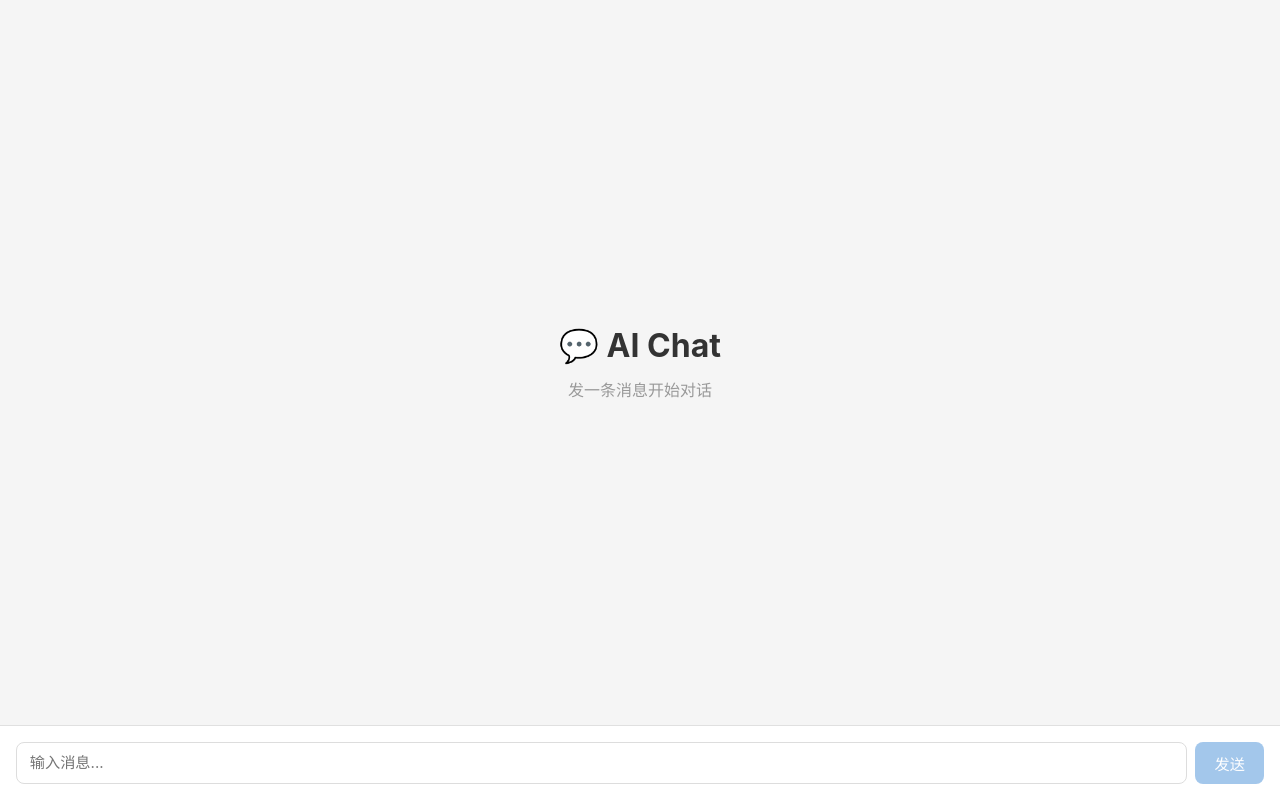
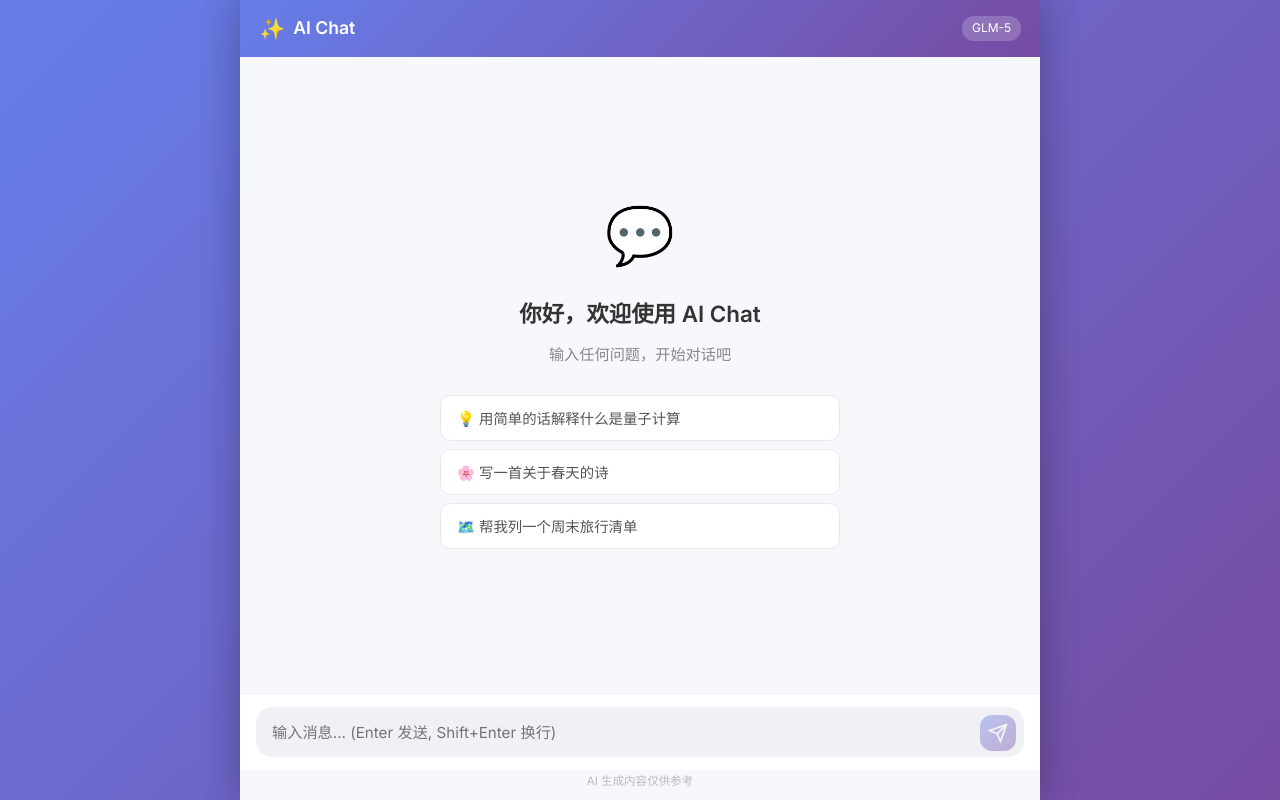
Before and after one commit to Joan-s-ai-project/frontend-vue3-chatbot, a Vue app: page / in a window 1280 px wide. Built offline with nearby package versions, Linux system fonts and the light colour scheme.

Commit message:
Step 6 — UI美化 (带智能断开滚动)

```diff
--- a/src/App.vue
+++ b/src/App.vue
@@ -9,14 +9,12 @@ const messages = ref<Message[]>([])
 const loading = ref(false)
 
 async function handleSend(text: string) {
-  // 1. 推入 user 消息
   messages.value.push({
     id: Date.now(),
     content: text,
     isUser: true
   })
 
-  // 2. 推入 assistant 占位
   messages.value.push({
     id: Date.now() + 1,
     content: '',
@@ -30,14 +28,13 @@ async function handleSend(text: string) {
   try {
     await sendStreamMessage(text, {
       onReasoning(chunk) {
-        aiMsg.reasoning += chunk  // 推理过程逐字追加
+        aiMsg.reasoning += chunk
       },
       onContent(chunk) {
-        aiMsg.reasoningLoading = false  // 推理结束，内容开始
+        aiMsg.reasoningLoading = false
         aiMsg.content += chunk
       },
       onDone(usage) {
-        console.log('[App] 完成, tokens:', usage)
         aiMsg.reasoningLoading = false
         loading.value = false
       },
@@ -57,26 +54,41 @@ async function handleSend(text: string) {
 
 <template>
   <div id="app">
-    <!-- 空状态 -->
+    <!-- 顶栏 -->
+    <header class="header">
+      <div class="header-title">
+        <span class="logo">✨</span>
+        <h1>AI Chat</h1>
+      </div>
+      <span class="header-badge">GLM-5</span>
+    </header>
+
+    <!-- 空状态欢迎页 -->
     <div v-if="messages.length === 0" class="welcome">
-      <h1>💬 AI Chat</h1>
-      <p>发一条消息开始对话</p>
+      <div class="welcome-icon">💬</div>
+      <h2>你好，欢迎使用 AI Chat</h2>
+      <p>输入任何问题，开始对话吧</p>
+      <div class="welcome-tips">
+        <div class="tip" @click="handleSend('用简单的话解释什么是量子计算')">💡 用简单的话解释什么是量子计算</div>
+        <div class="tip" @click="handleSend('写一首关于春天的诗')">🌸 写一首关于春天的诗</div>
+        <div class="tip" @click="handleSend('帮我列一个周末旅行清单')">🗺️ 帮我列一个周末旅行清单</div>
+      </div>
     </div>
 
     <!-- 消息列表 -->
     <MessageList v-else :messages="messages" />
 
-    <!-- 加载指示 -->
-    <div v-if="loading" class="typing-indicator">
-      AI 思考中<span class="dots">...</span>
+    <!-- 输入框 -->
+    <div class="input-wrapper">
+      <ChatInput @send="handleSend" />
+      <p class="disclaimer">AI 生成内容仅供参考</p>
     </div>
-
-    <!-- 输入框 -->
-    <ChatInput @send="handleSend" />
   </div>
 </template>
 
 <style>
+@import url('https://fonts.googleapis.com/css2?family=Inter:wght@400;500;600&display=swap');
+
 * {
   margin: 0;
   padding: 0;
@@ -84,47 +96,123 @@ async function handleSend(text: string) {
 }
 
 body {
-  font-family: -apple-system, BlinkMacSystemFont, 'Segoe UI', Roboto, sans-serif;
-  background: #f5f5f5;
+  font-family: 'Inter', -apple-system, BlinkMacSystemFont, 'Segoe UI', Roboto, sans-serif;
+  background: linear-gradient(135deg, #667eea 0%, #764ba2 100%);
   color: #333;
+  min-height: 100vh;
 }
 
 #app {
   display: flex;
   flex-direction: column;
   height: 100vh;
+  max-width: 800px;
+  margin: 0 auto;
+  background: #f7f8fc;
+  box-shadow: 0 0 40px rgba(0,0,0,0.15);
 }
 
+/* 顶栏 */
+.header {
+  display: flex;
+  align-items: center;
+  justify-content: space-between;
+  padding: 0.8rem 1.2rem;
+  background: linear-gradient(135deg, #667eea 0%, #764ba2 100%);
+  color: #fff;
+}
+
+.header-title {
+  display: flex;
+  align-items: center;
+  gap: 0.5rem;
+}
+
+.header-title h1 {
+  font-size: 1.1rem;
+  font-weight: 600;
+}
+
+.logo {
+  font-size: 1.3rem;
+}
+
+.header-badge {
+  font-size: 0.75rem;
+  background: rgba(255,255,255,0.2);
+  padding: 0.2rem 0.6rem;
+  border-radius: 12px;
+  backdrop-filter: blur(4px);
+}
+
+/* 欢迎页 */
 .welcome {
   flex: 1;
   display: flex;
   flex-direction: column;
   align-items: center;
   justify-content: center;
-  gap: 0.5rem;
+  gap: 0.8rem;
+  padding: 2rem;
 }
 
-.welcome h1 {
-  font-size: 2rem;
+.welcome-icon {
+  font-size: 3.5rem;
+  animation: float 3s ease-in-out infinite;
+}
+
+@keyframes float {
+  0%, 100% { transform: translateY(0); }
+  50% { transform: translateY(-10px); }
+}
+
+.welcome h2 {
+  font-size: 1.4rem;
+  font-weight: 600;
+  color: #333;
 }
 
 .welcome p {
-  color: #999;
-  font-size: 1rem;
+  color: #888;
+  font-size: 0.95rem;
 }
 
-.typing-indicator {
-  padding: 0.5rem 1.5rem;
-  color: #999;
-  font-size: 0.85rem;
+.welcome-tips {
+  display: flex;
+  flex-direction: column;
+  gap: 0.5rem;
+  margin-top: 1rem;
+  width: 100%;
+  max-width: 400px;
 }
 
-.dots {
-  animation: blink 1.4s infinite;
+.tip {
+  padding: 0.7rem 1rem;
+  background: #fff;
+  border: 1px solid #e8e8e8;
+  border-radius: 10px;
+  font-size: 0.9rem;
+  color: #555;
+  cursor: pointer;
+  transition: all 0.2s;
 }
 
-@keyframes blink {
-  0%, 100% { opacity: 1; }
-  50% { opacity: 0.2; }
+.tip:hover {
+  border-color: #667eea;
+  color: #667eea;
+  transform: translateY(-1px);
+  box-shadow: 0 2px 8px rgba(102, 126, 234, 0.15);
+}
+
+/* 输入区域 */
+.input-wrapper {
+  background: #f7f8fc;
+}
+
+.disclaimer {
+  text-align: center;
+  font-size: 0.72rem;
+  color: #bbb;
+  padding: 0.2rem 0 0.6rem;
 }
 </style>
--- a/src/components/ChatInput.vue
+++ b/src/components/ChatInput.vue
@@ -6,7 +6,7 @@ const emit = defineEmits<{
 }>()
 
 const input = ref('')
-const composing = ref(false)  // 手动追踪输入法组合状态
+const composing = ref(false)
 
 function handleSend() {
   const text = input.value.trim()
@@ -16,7 +16,6 @@ function handleSend() {
 }
 
 function handleKeydown(e: KeyboardEvent) {
-  // 双重保险：e.isComposing + 手动追踪
   if (e.key === 'Enter' && !e.shiftKey && !e.isComposing && !composing.value) {
     e.preventDefault()
     handleSend()
@@ -26,62 +25,80 @@ function handleKeydown(e: KeyboardEvent) {
 
 <template>
   <div class="chat-input">
+    <div class="input-row">
       <textarea
         v-model="input"
-      placeholder="输入消息..."
+        placeholder="输入消息... (Enter 发送, Shift+Enter 换行)"
         @keydown="handleKeydown"
         @compositionstart="composing = true"
         @compositionend="composing = false"
         rows="1"
       />
-    <button @click="handleSend" :disabled="!input.trim()">
-      发送
+      <button @click="handleSend" :disabled="!input.trim()" title="发送">
+        <svg width="20" height="20" viewBox="0 0 24 24" fill="none" stroke="currentColor" stroke-width="2">
+          <path d="M22 2L11 13M22 2l-7 20-4-9-9-4 20-7z"/>
+        </svg>
       </button>
+    </div>
   </div>
 </template>
 
 <style scoped>
 .chat-input {
+  padding: 0.8rem 1rem;
+  border-top: 1px solid #eee;
+  background: #fff;
+}
+
+.input-row {
   display: flex;
+  align-items: flex-end;
   gap: 0.5rem;
-  padding: 1rem;
-  border-top: 1px solid #e0e0e0;
-  background: #fff;
+  background: #f0f1f5;
+  border-radius: 16px;
+  padding: 0.4rem 0.5rem 0.4rem 1rem;
+  transition: box-shadow 0.2s;
+}
+
+.input-row:focus-within {
+  box-shadow: 0 0 0 2px rgba(102, 126, 234, 0.3);
 }
 
 textarea {
   flex: 1;
-  padding: 0.6rem 0.8rem;
-  border: 1px solid #ddd;
-  border-radius: 8px;
+  padding: 0.5rem 0;
+  border: none;
+  background: transparent;
   font-size: 0.95rem;
   font-family: inherit;
   resize: none;
   outline: none;
   line-height: 1.4;
-}
-
-textarea:focus {
-  border-color: #4a90d9;
+  max-height: 120px;
 }
 
 button {
-  padding: 0.6rem 1.2rem;
-  background: #4a90d9;
+  width: 36px;
+  height: 36px;
+  display: flex;
+  align-items: center;
+  justify-content: center;
+  background: linear-gradient(135deg, #667eea, #764ba2);
   color: #fff;
   border: none;
-  border-radius: 8px;
-  font-size: 0.95rem;
+  border-radius: 12px;
   cursor: pointer;
-  white-space: nowrap;
+  flex-shrink: 0;
+  transition: all 0.2s;
 }
 
 button:hover:not(:disabled) {
-  background: #357abd;
+  transform: scale(1.05);
+  box-shadow: 0 2px 8px rgba(102, 126, 234, 0.4);
 }
 
 button:disabled {
-  opacity: 0.5;
+  opacity: 0.4;
   cursor: not-allowed;
 }
 </style>
--- a/src/components/MessageBubble.vue
+++ b/src/components/MessageBubble.vue
@@ -13,13 +13,12 @@ defineProps<{
   <div class="bubble" :class="{ user: isUser, assistant: !isUser }">
     <div class="avatar">{{ isUser ? '🧑' : '🤖' }}</div>
     <div class="body">
-      <!-- 推理过程（仅 assistant 有） -->
       <ThinkingBlock
         v-if="!isUser && (reasoning || reasoningLoading)"
         :content="reasoning || ''"
         :loading="reasoningLoading"
       />
-      <div class="content">{{ content }}</div>
+      <div class="content" v-if="content">{{ content }}</div>
     </div>
   </div>
 </template>
@@ -27,9 +26,15 @@ defineProps<{
 <style scoped>
 .bubble {
   display: flex;
-  gap: 0.75rem;
-  padding: 0.75rem 1rem;
-  max-width: 80%;
+  gap: 0.6rem;
+  padding: 0.5rem 1rem;
+  max-width: 85%;
+  animation: fadeIn 0.3s ease;
+}
+
+@keyframes fadeIn {
+  from { opacity: 0; transform: translateY(8px); }
+  to { opacity: 1; transform: translateY(0); }
 }
 
 .bubble.user {
@@ -42,26 +47,39 @@ defineProps<{
 }
 
 .avatar {
-  font-size: 1.5rem;
+  width: 32px;
+  height: 32px;
+  display: flex;
+  align-items: center;
+  justify-content: center;
+  font-size: 1.2rem;
+  border-radius: 50%;
+  background: #f0f1f5;
   flex-shrink: 0;
+}
+
+.user .avatar {
+  background: #e8ecff;
 }
 
 .body {
   display: flex;
   flex-direction: column;
-  gap: 0.4rem;
+  gap: 0.3rem;
+  min-width: 0;
 }
 
 .content {
-  padding: 0.75rem 1rem;
-  border-radius: 12px;
+  padding: 0.65rem 0.9rem;
+  border-radius: 14px;
   line-height: 1.6;
   white-space: pre-wrap;
   word-break: break-word;
+  font-size: 0.93rem;
 }
 
 .user .content {
-  background: #4a90d9;
+  background: linear-gradient(135deg, #667eea, #764ba2);
   color: #fff;
   border-bottom-right-radius: 4px;
 }
@@ -70,6 +88,6 @@ defineProps<{
   background: #fff;
   color: #333;
   border-bottom-left-radius: 4px;
-  box-shadow: 0 1px 2px rgba(0,0,0,0.08);
+  box-shadow: 0 1px 3px rgba(0,0,0,0.06);
 }
 </style>
--- a/src/components/MessageList.vue
+++ b/src/components/MessageList.vue
@@ -1,5 +1,5 @@
 <script setup lang="ts">
-import { ref, nextTick, watch } from 'vue'
+import { ref, nextTick, watch, onMounted, onUnmounted } from 'vue'
 import MessageBubble from './MessageBubble.vue'
 
 export interface Message {
@@ -15,16 +15,48 @@ const props = defineProps<{
 }>()
 
 const container = ref<HTMLElement | null>(null)
+const isAutoScrollEnabled = ref(true)
 
-// 消息变化时自动滚到底部
+// 处理用户手动滚动
+function handleScroll() {
+  if (!container.value) return
+  const { scrollTop, scrollHeight, clientHeight } = container.value
+  // 如果距离底部超过 10px，认为是用户主动向上滚动了
+  const isAtBottom = scrollHeight - scrollTop - clientHeight <= 10
+  isAutoScrollEnabled.value = isAtBottom
+}
+
+onMounted(() => {
+  container.value?.addEventListener('scroll', handleScroll)
+})
+
+onUnmounted(() => {
+  container.value?.removeEventListener('scroll', handleScroll)
+})
+
+// 监听消息数量变化（发新消息时），强制回到最后并开启自动滚动
 watch(
   () => props.messages.length,
   async () => {
+    isAutoScrollEnabled.value = true
     await nextTick()
     if (container.value) {
       container.value.scrollTop = container.value.scrollHeight
     }
   }
+)
+
+// 深度监听消息内容变化（流式打字效果时），如果自动滚动处于开启状态，则滚动到底部
+watch(
+  () => props.messages,
+  async () => {
+    if (!isAutoScrollEnabled.value) return
+    await nextTick()
+    if (container.value) {
+      container.value.scrollTop = container.value.scrollHeight
+    }
+  },
+  { deep: true }
 )
 </script>
 
@@ -47,7 +79,7 @@ watch(
   overflow-y: auto;
   display: flex;
   flex-direction: column;
-  padding: 1rem;
-  gap: 0.5rem;
+  padding: 1rem 0.5rem;
+  gap: 0.25rem;
 }
 </style>
```
Also changed, not shown: src/components/ThinkingBlock.vue (+53 -20 lines). Lines whose indentation alone changed are shown as unchanged.
